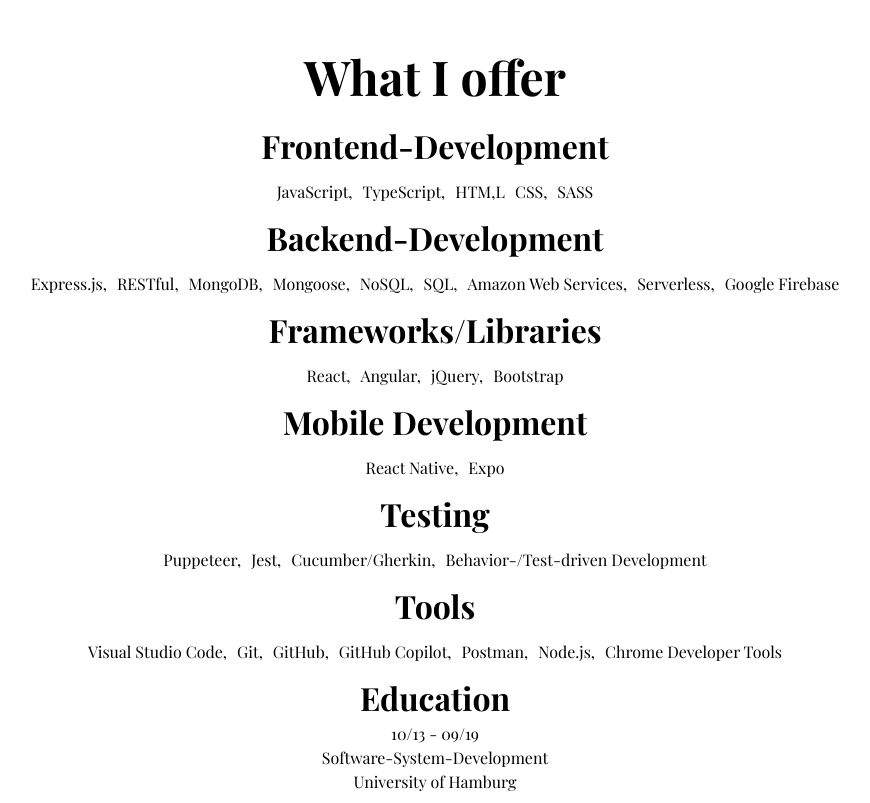
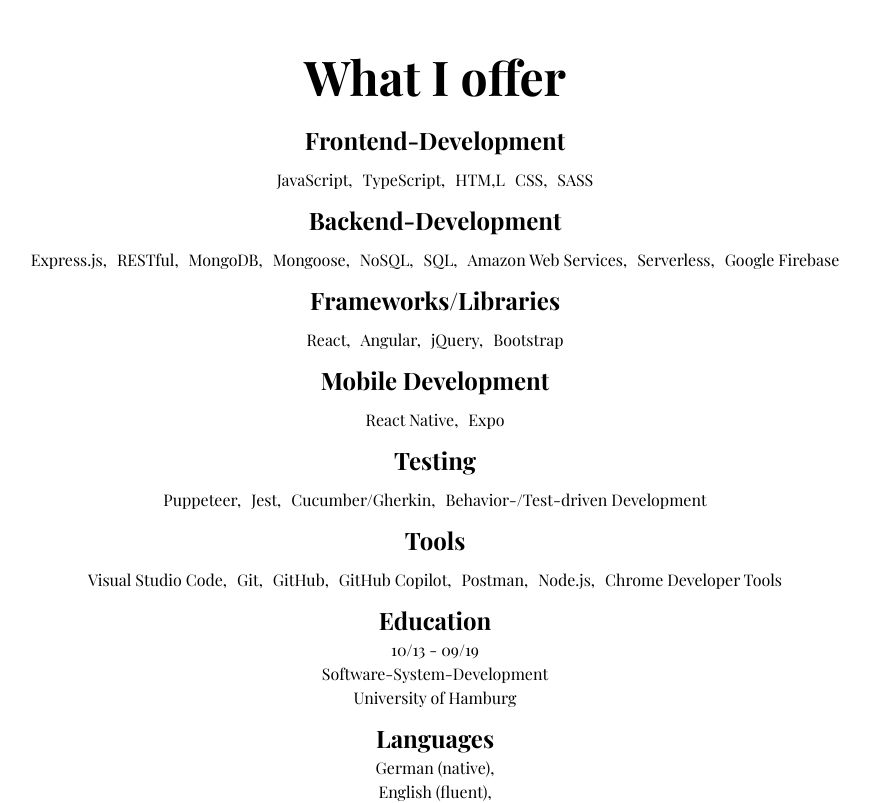
Before and after one commit to freshmozart1/portfolio, a React (Create React App) app: page / in a window 1280 px wide. Shown: the part 1580-2383 px from the top of the page, without its empty margins (205-1075 px from the left). Built offline with nearby package versions, Linux system fonts and the light colour scheme.

Commit message:
Remove unused styles for h3 and reduced size of h2

```diff
--- a/src/index.scss
+++ b/src/index.scss
@@ -30,13 +30,6 @@
 }
 
 h2 {
-  font-size: 2rem;
-  line-height: 3rem;
-  font-weight: 700;
-  margin: 0;
-}
-
-h3 {
   font-size: 1.5rem;
   line-height: 2.25rem;
   font-weight: 700;
```
